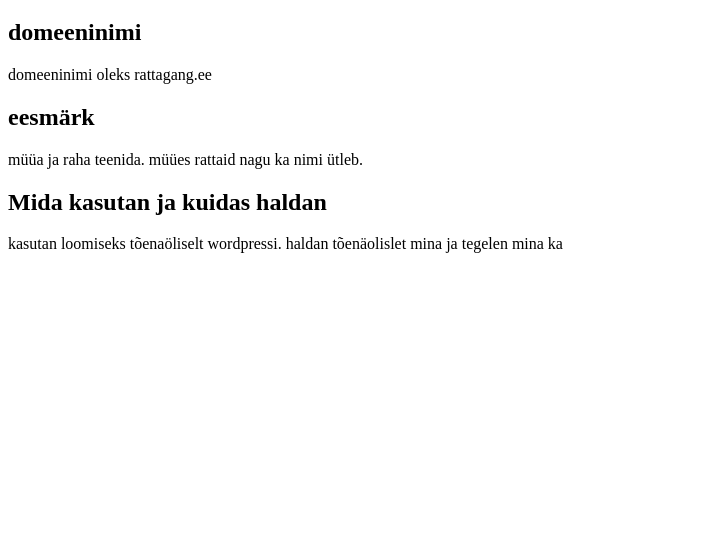
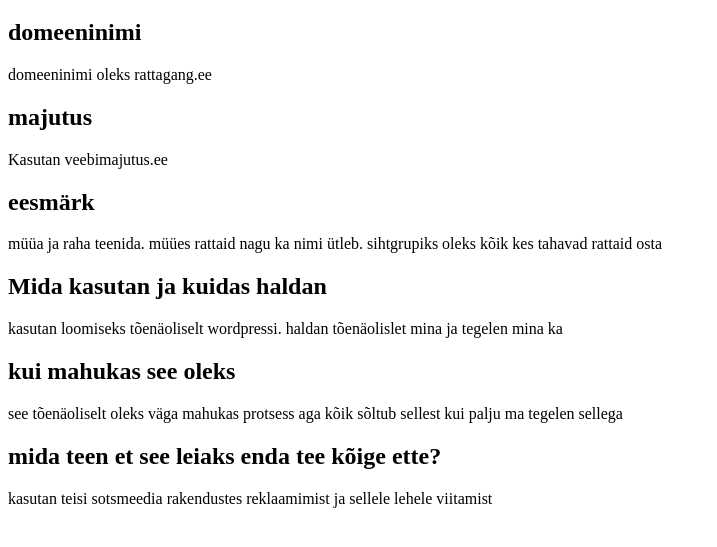
Before and after one commit to robinsggl/rattagangi-plaan, a plain HTML site: page index.html in a window 1280 px wide. Shown: the part 61-608 px from the top of the page, without its empty margins (0-717 px from the left). Drawn offline with Linux system fonts and the light colour scheme.

Commit message:
minu projekti plaan 1.0

```diff
--- a/index.html
+++ b/index.html
@@ -12,11 +12,20 @@
 <h2>domeeninimi</h2>
 <p>domeeninimi oleks rattagang.ee</p>
 
+<h2>majutus</h2>
+<p>Kasutan veebimajutus.ee</p>
+
 <h2>eesmärk</h2>
-<p>müüa ja raha teenida. müües rattaid nagu ka nimi ütleb.</p>
+<p>müüa ja raha teenida. müües rattaid nagu ka nimi ütleb. sihtgrupiks oleks kõik kes tahavad rattaid osta</p>
 
 <h2>Mida kasutan ja kuidas haldan</h2>
-<p>kasutan loomiseks tõenaöliselt wordpressi. haldan tõenäolislet mina ja tegelen mina ka</p>
+<p>kasutan loomiseks tõenäoliselt wordpressi. haldan tõenäolislet mina ja tegelen mina ka</p>
+
+<h2>kui mahukas see oleks</h2>
+<p>see tõenäoliselt oleks väga mahukas protsess aga kõik sõltub sellest kui palju ma tegelen sellega</p>
+
+<h2>mida teen et see leiaks enda tee kõige ette?</h2>
+<p>kasutan teisi sotsmeedia rakendustes reklaamimist ja sellele lehele viitamist</p>
 
 </body>
 </html>
```
